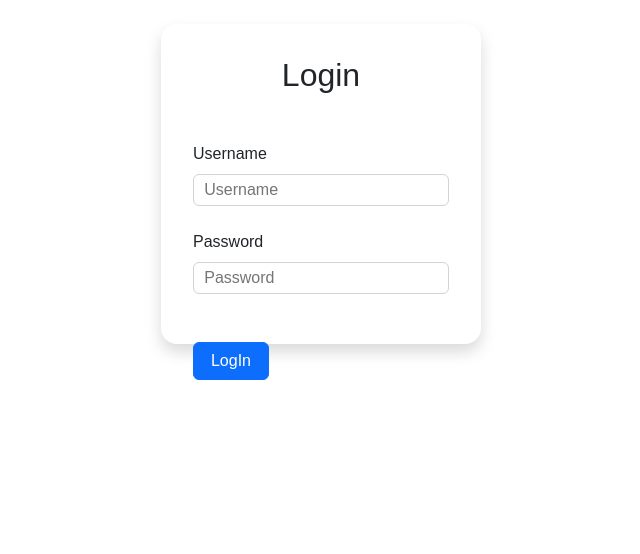
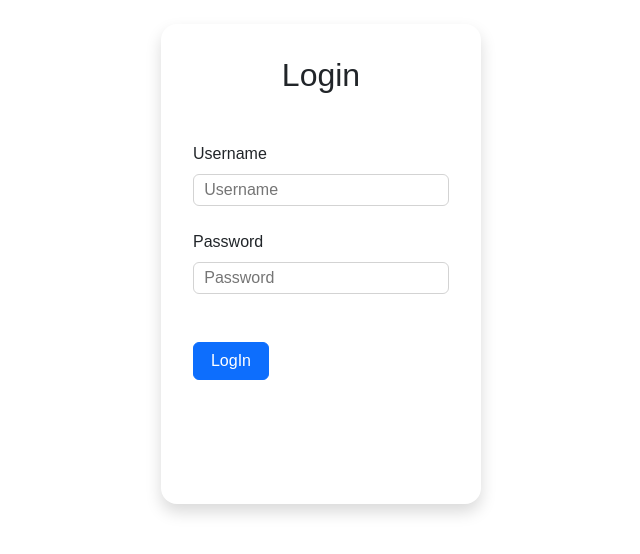
Before and after one commit to Qybi/warehouse-client, an Angular app: page /#/login in a window 1280 px wide. Shown: the top 554 px of the page, without its empty margins (319-959 px from the left). Built offline with nearby package versions, Linux system fonts and the light colour scheme.

Commit message:
fixed login shadow height

```diff
--- a/src/app/components/login/login.component.scss
+++ b/src/app/components/login/login.component.scss
@@ -1,6 +1,6 @@
 form{
     width: 25vw;
-    height: 40vh;
+    height: 60vh;
 }
 
 .container{
```
